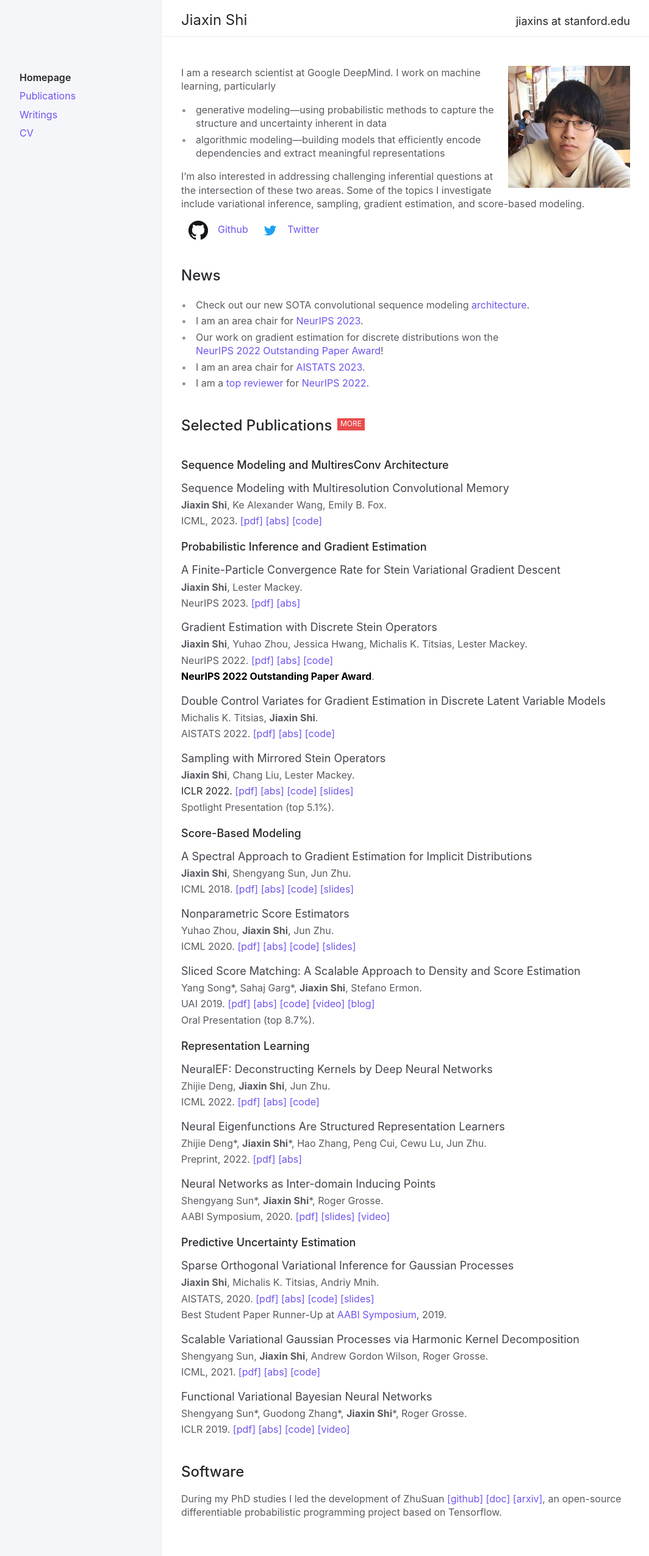
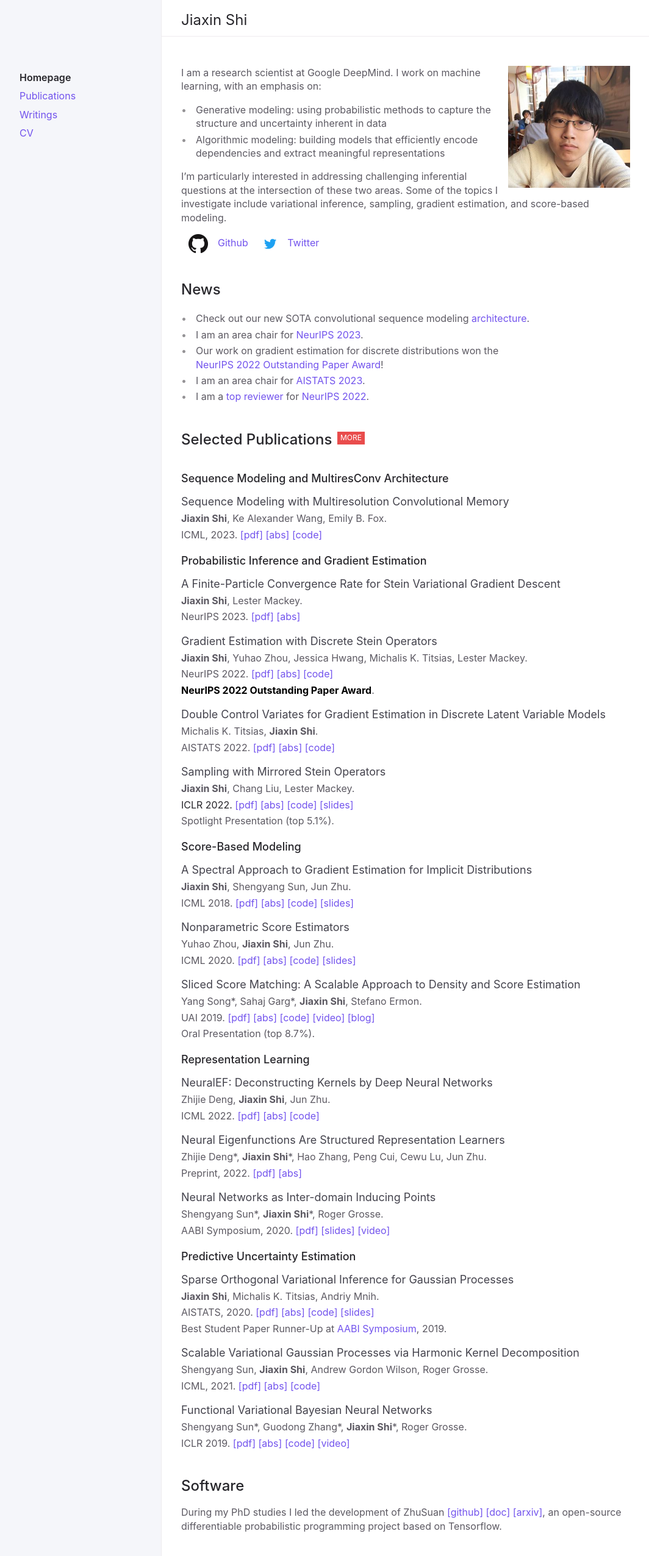
Before and after one commit to thjashin/thjashin.github.io, a Jekyll site: the page built from index.md, in a window 1280 px wide. Shown: the top 2552 px of the page at 61% size, without its empty margins (91-1155 px from the left). Built offline with Jekyll 4.4.1, drawn with Linux system fonts in a browser that asks for light colours.

Commit message:
update email

```diff
--- a/_layouts/default.html
+++ b/_layouts/default.html
@@ -20,7 +20,7 @@
         <div class="main-content">
             <p  class="fs-6 text-grey-dk-300">{{ site.title }}
                 <span style="float:right;">
-                    <font size="4">jiaxins at stanford.edu</font>
+                    <!-- <font size="4">jiaxins at google.com</font> -->
                     <!--
                     <a href="https://github.com/thjashin"><img src="{{site.url}}/assets/images/github/GitHub-Mark-32px.png" ></a>
                     <a href="https://twitter.com/thjashin"><img width="32px" src="{{site.url}}/assets/images/twitter/Twitter_Logo_Blue.png" ></a>
--- a/index.md
+++ b/index.md
@@ -7,12 +7,12 @@ permalink: /
 
 <img style="width:200px;float:right;margin:0 0px 12px 12px" src="{{site.url}}/assets/images/jiaxin.jpg">
 
-I am a research scientist at Google DeepMind. I work on machine learning, particularly
+I am a research scientist at Google DeepMind. I work on machine learning, with an emphasis on:
 
-* generative modeling---using probabilistic methods to capture the structure and uncertainty inherent in data
-* algorithmic modeling---building models that efficiently encode dependencies and extract meaningful representations
+* Generative modeling: using probabilistic methods to capture the structure and uncertainty inherent in data
+* Algorithmic modeling: building models that efficiently encode dependencies and extract meaningful representations
 
-I'm also interested in addressing challenging inferential questions at the intersection of these two areas. Some of the topics I investigate include variational inference, sampling, gradient estimation, and score-based modeling.
+I'm particularly interested in addressing challenging inferential questions at the intersection of these two areas. Some of the topics I investigate include variational inference, sampling, gradient estimation, and score-based modeling.
 <!--
 I work on improving the algorithmic modeling and generative modeling capabilities of machine learning methods.
 -->
```
